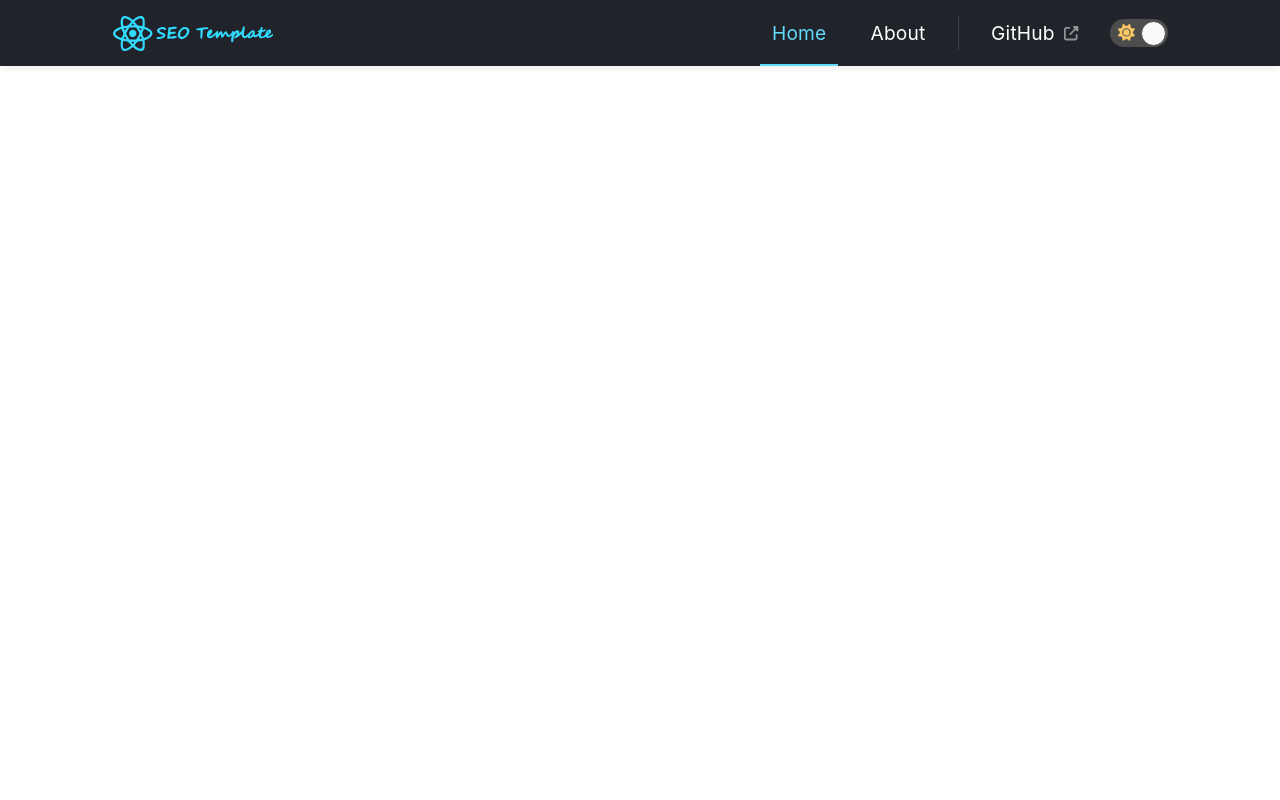
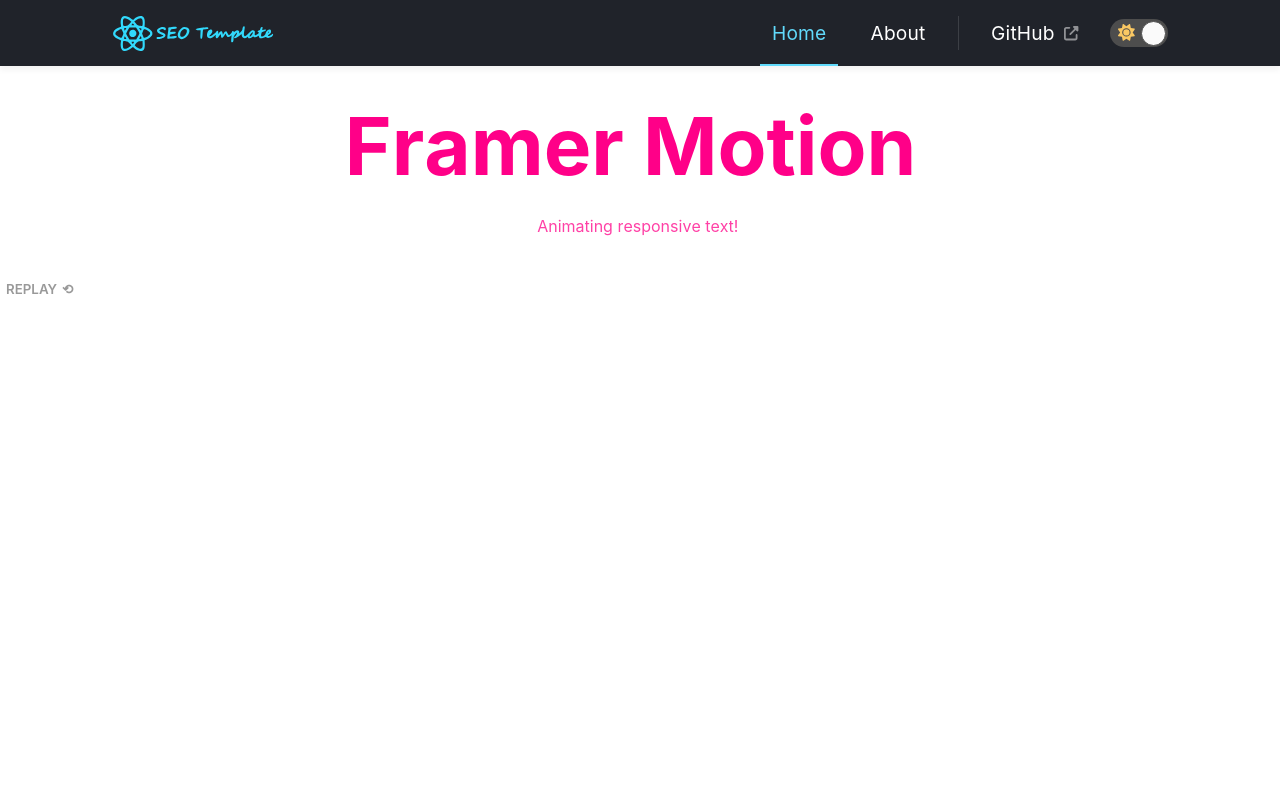
Before and after one commit to thamodaranFlyers/seo-friendly-template, a React (Create React App) app in the folder frontend/: page / in a window 1280 px wide. Shown: the top 800 px of the page. Built offline with nearby package versions, Linux system fonts and the light colour scheme.

Commit message:
commit for framer motion

```diff
--- /dev/null
+++ b/frontend/src/components/AnimatedText/AnimatedText.js
@@ -0,0 +1,87 @@
+import React from "react";
+import { motion } from "framer-motion";
+import "./AnimatedText.scss";
+
+// Word wrapper
+const Wrapper = (props) => {
+	// We'll do this to prevent wrapping of words using CSS
+	return <span className="word-wrapper">{props.children}</span>;
+};
+
+// Map API "type" vaules to JSX tag names
+const tagMap = {
+	paragraph: "p",
+	heading1: "h1",
+	heading2: "h2",
+};
+
+// AnimatedCharacters
+// Handles the deconstruction of each word and character to setup for the
+// individual character animations
+const AnimatedCharacters = (props) => {
+	// Framer Motion variant object, for controlling animation
+	const item = {
+		hidden: {
+			y: "200%",
+			color: "#0055FF",
+			transition: { ease: [0.455, 0.03, 0.515, 0.955], duration: 0.85 },
+		},
+		visible: {
+			y: 0,
+			color: "#FF0088",
+			transition: { ease: [0.455, 0.03, 0.515, 0.955], duration: 0.75 },
+		},
+	};
+
+	//  Split each word of props.text into an array
+	const splitWords = props.text.split(" ");
+
+	// Create storage array
+	const words = [];
+
+	// Push each word into words array
+	for (const [, item] of splitWords.entries()) {
+		words.push(item.split(""));
+	}
+
+	// Add a space ("\u00A0") to the end of each word
+	words.map((word) => {
+		return word.push("\u00A0");
+	});
+
+	// Get the tag name from tagMap
+	const Tag = tagMap[props.type];
+
+	return (
+		<Tag>
+			{words.map((word, index) => {
+				return (
+					// Wrap each word in the Wrapper component
+					<Wrapper key={index}>
+						{words[index].flat().map((element, index) => {
+							return (
+								<span
+									style={{
+										overflow: "hidden",
+										display: "inline-block",
+									}}
+									key={index}
+								>
+									<motion.span
+										style={{ display: "inline-block" }}
+										variants={item}
+									>
+										{element}
+									</motion.span>
+								</span>
+							);
+						})}
+					</Wrapper>
+				);
+			})}
+			{/* {} */}
+		</Tag>
+	);
+};
+
+export default AnimatedCharacters;
--- /dev/null
+++ b/frontend/src/components/AnimatedText/AnimatedText.scss
@@ -0,0 +1,61 @@
+html,
+body {
+	padding: 0;
+	margin: 0;
+	font-family: -apple-system, BlinkMacSystemFont, Segoe UI, Roboto, Oxygen,
+		Ubuntu, Cantarell, Fira Sans, Droid Sans, Helvetica Neue, sans-serif;
+	background-color: #0a0a0a;
+}
+
+* {
+	box-sizing: border-box;
+}
+
+.App {
+	text-align: center;
+}
+
+.container {
+	max-width: 960px;
+	padding: 40px;
+	margin: 0 auto;
+}
+
+h1 {
+	font-size: 80px !important;
+	font-weight: 700 !important;
+	line-height: 1 !important;
+	margin: 0 0 20px !important;
+}
+
+h2 {
+	font-size: 50px;
+	font-weight: 400;
+	line-height: 1.2;
+	opacity: 0.75;
+	margin: 0;
+}
+
+.word-wrapper {
+	white-space: nowrap;
+}
+
+button {
+	appearance: none;
+	border: none;
+	background: transparent;
+	outline: none;
+	appearance: none;
+	cursor: pointer;
+	color: #999;
+	text-transform: uppercase;
+	font-weight: 600;
+	display: flex;
+	justify-content: center;
+	align-items: center;
+	margin: 0 auto;
+}
+
+button span {
+	margin-left: 5px;
+}
--- a/frontend/src/containers/Home/index.tsx
+++ b/frontend/src/containers/Home/index.tsx
@@ -1,11 +1,13 @@
+import { useState, type FunctionComponent } from "react";
+import { motion } from "framer-motion";
 import Feature from "./Feature";
 import Package from "./Package";
 import ReactIcon from "./ReactIcon";
 import { MetaInfo } from "../../components";
-import type { FunctionComponent } from "react";
 import { Features } from "../../config/features.config";
 import { Packages } from "../../config/packages.config";
 import { getRouteMetaInfo } from "../../config/routes.config";
+import AnimatedText from "../../components/AnimatedText/AnimatedText";
 
 const LOREM_IPSUM_TEXT = `
   Lorem ipsum dolor sit amet, alia appareat usu id, has legere facilis in. Nam
@@ -21,10 +23,61 @@
   detracto mei, et per option periculis. Eos laudem vivendo ex.
 `;
 
-const Home: FunctionComponent = () => (
-	<div className="view-wrapper">
-		<MetaInfo {...getRouteMetaInfo("Home")} />
-		{/* <section className="hero is-dark">
+const placeholderText = [
+	{ type: "heading1", text: "Framer Motion" },
+	{
+		type: "heading2",
+		text: "Animating responsive text!",
+	},
+];
+
+const Home: FunctionComponent = () => {
+	const [replay, setReplay] = useState(true);
+	// Placeholder text data, as if from API
+	const placeholderText = [
+		{ type: "heading1", text: "Framer Motion" },
+		{
+			type: "heading2",
+			text: "Animating responsive text!",
+		},
+	];
+
+	const container = {
+		visible: {
+			transition: {
+				staggerChildren: 0.025,
+			},
+		},
+	};
+
+	// Quick and dirt for the example
+	const handleReplay = () => {
+		setReplay(!replay);
+		setTimeout(() => {
+			setReplay(true);
+		}, 600);
+	};
+
+	return (
+		<div className="view-wrapper">
+			<MetaInfo {...getRouteMetaInfo("Home")} />
+			<motion.div
+				className="App"
+				initial="hidden"
+				animate="visible"
+				// animate={replay ? "visible" : "hidden"}
+				variants={container}
+			>
+				<div className="container">
+					{placeholderText.map((item, index) => {
+						return <AnimatedText {...item} key={index} />;
+					})}
+				</div>
+				<button onClick={handleReplay}>
+					Replay <span>⟲</span>
+				</button>
+			</motion.div>
+			{/* <section className="hero is-dark">
       <div className="hero-body">
         <div className="container has-text-centered">
           <div className="is-flex is-horizontal-center">
@@ -50,7 +103,8 @@
         </div>
       </div>
     </section> */}
-	</div>
-);
+		</div>
+	);
+};
 
 export default Home;
```
Also changed, not shown: frontend/src/components/Footer.tsx (+6 -16 lines).
